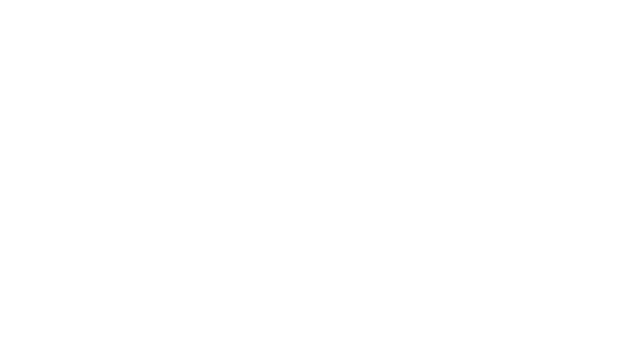
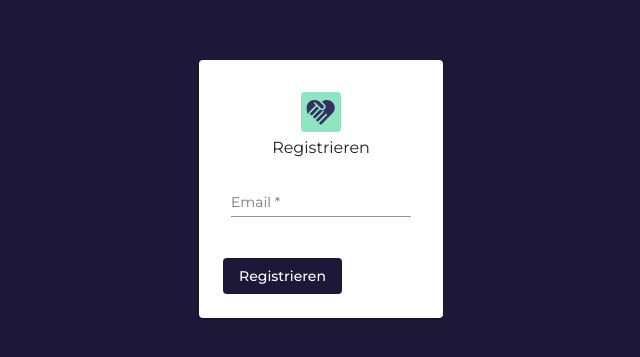
Before and after one commit to djuerges/co-fund-admin-frontend, an Angular app: page /register in a window 1280 px wide. Before the commit this address led to /. Shown: the part 211-568 px from the top of the page, without its empty margins (319-959 px from the left). Built offline with nearby package versions, Linux system fonts and the light colour scheme.

Commit message:
change logic of login/regsiter

```diff
--- a/src/app/auth/auth.module.ts
+++ b/src/app/auth/auth.module.ts
@@ -1,3 +1,5 @@
+import { RegisterSuccessComponent } from './register-success/register-success.component';
+import { RegisterComponent } from './register/register.component';
 import { FormsModule } from '@angular/forms';
 import { NgModule } from '@angular/core';
 import { CommonModule } from '@angular/common';
@@ -7,7 +9,7 @@
 
 
 @NgModule({
-  declarations: [LoginComponent],
+  declarations: [LoginComponent, RegisterComponent, RegisterSuccessComponent],
   imports: [
     CommonModule,
     MaterialModule,
--- a/src/app/auth/auth.service.ts
+++ b/src/app/auth/auth.service.ts
@@ -13,7 +13,7 @@
   redirectUrl: string;
 
   constructor(private httpClient: HttpClient) {}
-  // Provide username and password for authentication, and once authentication is successful,
+  // Provide token for authentication, and once authentication is successful,
   //store JWT token in session
 
   private saveToken(token: string): void {
@@ -21,9 +21,9 @@
     sessionStorage.setItem("token", tokenStr);
   }
 
-  login(user : TokenPayload) {
+  login(token : TokenPayload) {
     return this.httpClient
-      .post<TokenResponse>("/api/auth", user)
+      .post<TokenResponse>("/api/auth", token)
       .pipe(
         map((data : TokenResponse) => {
           if (data.token) {
@@ -42,11 +42,14 @@
   logout() {
     sessionStorage.removeItem("token");
   }
+
+  register(email) {
+    return this.httpClient.post<TokenResponse>("/api/admin/signin", {email: email});
+  }
 }
 
 export interface TokenPayload {
-  username: string;
-  password: string;
+  token: string;
 }
 
 interface TokenResponse {
--- a/src/app/auth/login/login.component.html
+++ b/src/app/auth/login/login.component.html
@@ -7,15 +7,12 @@
   </mat-card-title>
   <mat-card-content>
     <mat-form-field>
-      <mat-label>Benutzer</mat-label>
-      <input matInput type="text" name="username" [(ngModel)]="credentials.username" required>
-    </mat-form-field>
-    <mat-form-field>
-      <mat-label>Passwort</mat-label>
-      <input matInput type="password" name="password" [(ngModel)]="credentials.password" required>
+      <mat-label>Login Token</mat-label>
+      <input matInput type="text" name="username" [(ngModel)]="credentials.token" required>
     </mat-form-field>
   </mat-card-content>
   <mat-card-actions>
-    <button mat-button color="primary" (click)="login()">Login</button>
+    <button mat-flat-button color="primary" (click)="login()">Login</button>
+    <button mat-flat-button color="basic" (click)="go('/register')">Registrieren</button>
   </mat-card-actions>
 </mat-card>
--- a/src/app/auth/login/login.component.ts
+++ b/src/app/auth/login/login.component.ts
@@ -12,8 +12,7 @@
 
 export class LoginComponent implements OnInit {
   credentials: TokenPayload = {
-    username: '',
-    password: ''
+    token: ''
   };
 
   constructor(private authService: AuthService, private router: Router) { }
@@ -24,4 +23,8 @@
   login(): void {
     this.authService.login(this.credentials).subscribe(() => this.router.navigateByUrl(this.authService.redirectUrl || '/places'));
   }
+
+  go(url) {
+    this.router.navigateByUrl(url)
+  }
 }
--- /dev/null
+++ b/src/app/auth/register-success/register-success.component.html
@@ -0,0 +1,16 @@
+<mat-card class="mat-card">
+  <mat-card-title class="mat-card-title">
+    <div class="logo">
+      <img src="assets/cofund.svg">
+    </div>
+    <h3 class="name">
+      Successfully registered!
+    </h3>
+  </mat-card-title>
+  <mat-card-content>
+    <div>Please check your emails!</div>
+  </mat-card-content>
+  <mat-card-actions>
+    <button mat-flat-button color="basic" (click)="go('/login')">Zum Login</button>
+  </mat-card-actions>
+</mat-card>
--- /dev/null
+++ b/src/app/auth/register-success/register-success.component.scss
@@ -0,0 +1,29 @@
+@import '../../../theme';
+
+:host {
+  background-color: mat-color($app-primary);
+  position: fixed;
+  top: 0;
+  left: 0;
+  right: 0;
+  bottom: 0;
+  display: flex;
+  align-items: center;
+  justify-content: center;
+}
+
+.mat-card {
+  padding: 32px;
+}
+
+.mat-form-field {
+  display: block;
+}
+
+.mat-card-title {
+  text-align: center;
+}
+
+.logo {
+  margin: 8px;
+}
--- /dev/null
+++ b/src/app/auth/register-success/register-success.component.ts
@@ -0,0 +1,20 @@
+import { Router } from '@angular/router';
+import { Component, OnInit, ChangeDetectionStrategy } from '@angular/core';
+
+@Component({
+  selector: 'cofund-register-success',
+  templateUrl: './register-success.component.html',
+  styleUrls: ['./register-success.component.scss'],
+  changeDetection: ChangeDetectionStrategy.OnPush
+})
+export class RegisterSuccessComponent implements OnInit {
+
+  constructor(public router : Router) { }
+
+  ngOnInit() {
+  }
+
+  go(url) {
+    this.router.navigateByUrl(url)
+  }
+}
--- /dev/null
+++ b/src/app/auth/register/register.component.html
@@ -0,0 +1,19 @@
+<div>
+  <mat-card>
+    <mat-card-title>
+      <img src="assets/cofund.svg">
+      <h3 class="name">
+        Registrieren
+      </h3>
+    </mat-card-title>
+    <mat-card-content>
+      <mat-form-field>
+        <mat-label>Email</mat-label>
+        <input matInput type="text" name="email" [(ngModel)]="credentials.email" required>
+      </mat-form-field>
+    </mat-card-content>
+    <mat-card-actions>
+      <button mat-flat-button color="primary" (click)="register()">Registrieren</button>
+    </mat-card-actions>
+  </mat-card>
+</div>
--- /dev/null
+++ b/src/app/auth/register/register.component.scss
@@ -0,0 +1,29 @@
+@import '../../../theme';
+
+:host {
+  background-color: mat-color($app-primary);
+  position: fixed;
+  top: 0;
+  left: 0;
+  right: 0;
+  bottom: 0;
+  display: flex;
+  align-items: center;
+  justify-content: center;
+}
+
+.mat-card {
+  padding: 32px;
+}
+
+.mat-form-field {
+  display: block;
+}
+
+.mat-card-title {
+  text-align: center;
+}
+
+.logo {
+  margin: 8px;
+}
--- /dev/null
+++ b/src/app/auth/register/register.component.ts
@@ -0,0 +1,27 @@
+import { Router } from '@angular/router';
+import { AuthService } from './../auth.service';
+import { Component, OnInit, ChangeDetectionStrategy } from '@angular/core';
+
+@Component({
+  selector: 'cofund-register',
+  templateUrl: './register.component.html',
+  styleUrls: ['./register.component.scss'],
+  changeDetection: ChangeDetectionStrategy.OnPush
+})
+export class RegisterComponent implements OnInit {
+
+  credentials = {
+    email: ''
+  };
+
+  constructor(private authService: AuthService, private router: Router) { }
+
+  ngOnInit(): void {
+  }
+
+  register(): void {
+    console.log(this.credentials.email);
+    this.authService.register(this.credentials.email).subscribe(() => this.router.navigateByUrl('/register-success'));
+  }
+
+}
```
Also changed, not shown: src/app/app-routing.module.ts (+12 -1 lines), 2 other files (tests, documents, lock files or other folders).
